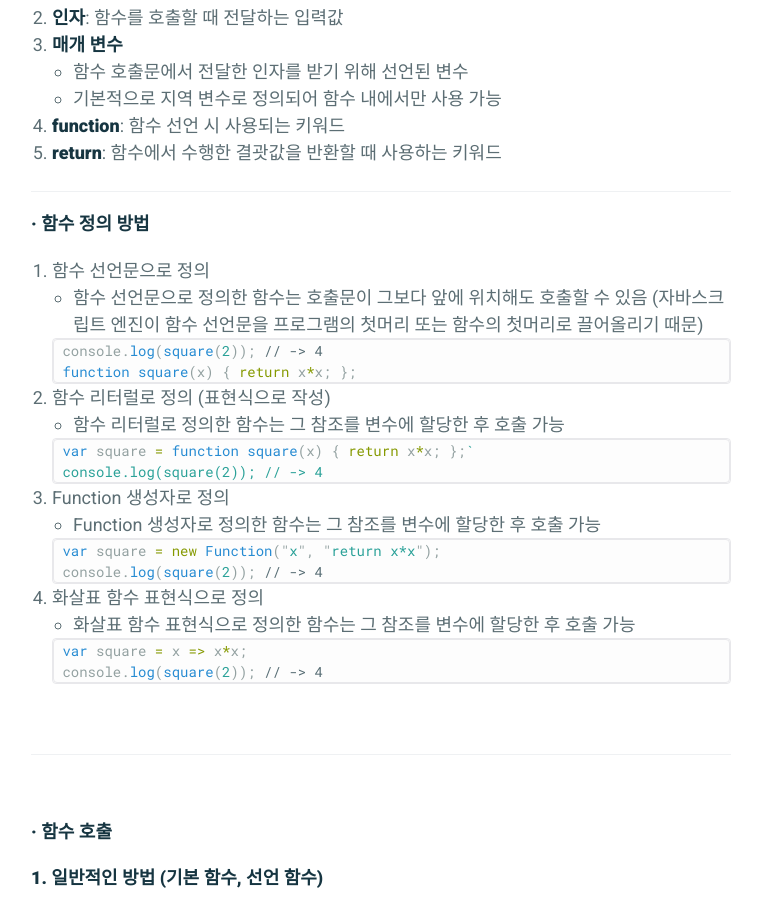
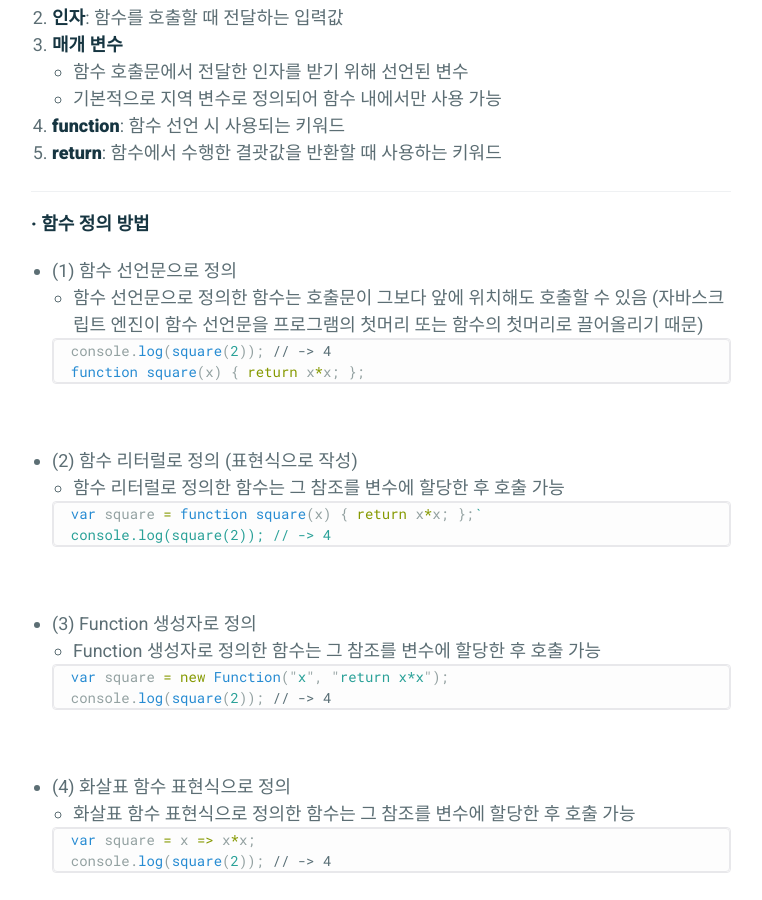
Before and after one commit to absolutelyfullycapable/absolutelyfullycapable.github.io, a Jekyll site: the page built from _posts/2020-11-22-javascript-함수.md, in a window 1280 px wide and 900 px high, scrolled down 1082 px. Shown: the whole window, without its empty margins (259-1021 px from the left). Built offline with Jekyll 4.4.1, drawn with Linux system fonts in a browser that asks for light colours.

Commit message:
modify 2020-11-22 post

````diff
--- a/_posts/2020-11-22-javascript-함수.md
+++ b/_posts/2020-11-22-javascript-함수.md
@@ -54,7 +54,7 @@ function 함수명(매개 변수 1, 매개 변수 2, ...) { // 함수 선언
 
 #### **· 함수 정의 방법**
 
-1. 함수 선언문으로 정의
+- (1) 함수 선언문으로 정의
 
 	- 함수 선언문으로 정의한 함수는 호출문이 그보다 앞에 위치해도 호출할 수 있음 (자바스크립트 엔진이 함수 선언문을 프로그램의 첫머리 또는 함수의 첫머리로 끌어올리기 때문)
 
@@ -63,7 +63,9 @@ function 함수명(매개 변수 1, 매개 변수 2, ...) { // 함수 선언
     function square(x) { return x*x; };
     ```
 
-2. 함수 리터럴로 정의 (표현식으로 작성)
+<br>
+
+- (2) 함수 리터럴로 정의 (표현식으로 작성)
 
 	- 함수 리터럴로 정의한 함수는 그 참조를 변수에 할당한 후 호출 가능
 
@@ -72,7 +74,9 @@ function 함수명(매개 변수 1, 매개 변수 2, ...) { // 함수 선언
     console.log(square(2)); // -> 4
     ```
 
-3. Function 생성자로 정의
+<br>
+
+- (3) Function 생성자로 정의
 
 	- Function 생성자로 정의한 함수는 그 참조를 변수에 할당한 후 호출 가능
 
@@ -81,7 +85,9 @@ function 함수명(매개 변수 1, 매개 변수 2, ...) { // 함수 선언
     console.log(square(2)); // -> 4
     ```
 
-4. 화살표 함수 표현식으로 정의
+<br>
+
+- (4) 화살표 함수 표현식으로 정의
 
 	- 화살표 함수 표현식으로 정의한 함수는 그 참조를 변수에 할당한 후 호출 가능
 
````
